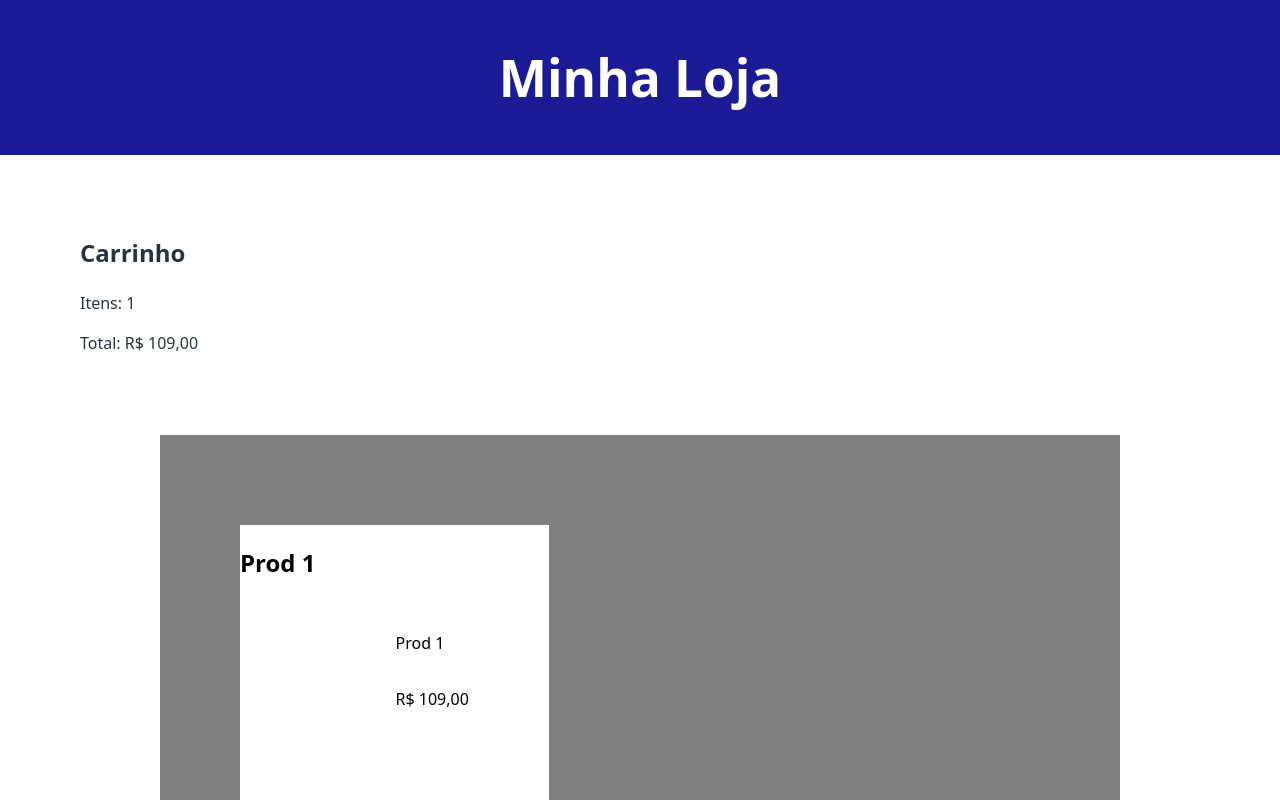
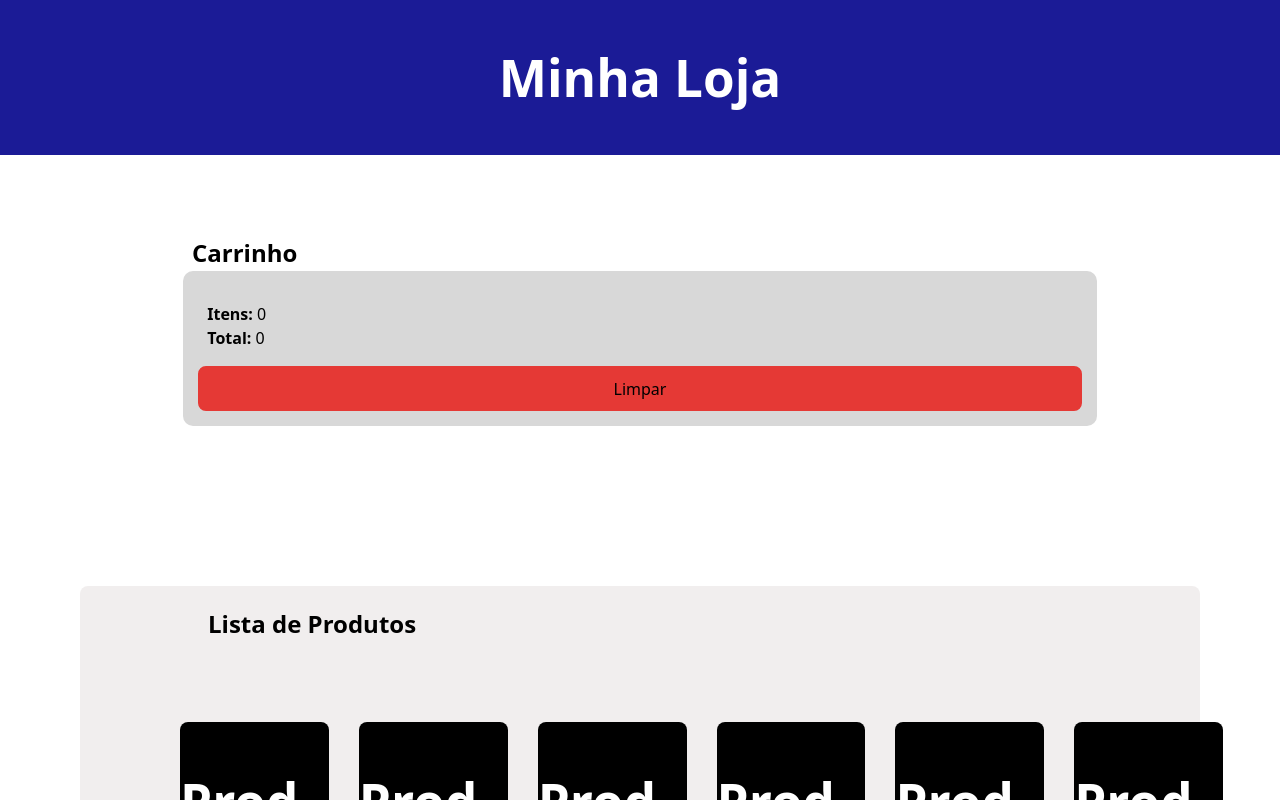
Before and after one commit to INARI18/T1-PW, a React (Vite) app: page / in a window 1280 px wide. Shown: the top 800 px of the page. Built offline with nearby package versions, Linux system fonts and the light colour scheme.

Commit message:
(feat): add onclick functions

```diff
--- a/src/App.jsx
+++ b/src/App.jsx
@@ -1,31 +1,30 @@
+import React, { useState } from 'react'
 import './assets/styles/App.css'
 import { ProductList } from './components/Product_List.jsx'
 import { Cart } from './components/Cart'
 
 export default function App() {
-
-  // const [cartItems, setCartItems] = useState([])
-  // const [products, setProducts] = useState([])
-
-  const cart = {
-    storage: [
-      {
-        name: "Prod 1",
-        price: "R$ 109,00"
-      }
-    ],
-    total_price: "R$ 109,00",
-    size: 1
-  }
+  const [cart, setCart] = useState({ storage: [], totalPrice: 0, size: 0 })
 
   const products = [
-    { id: 1, name: 'Prod 1', price: 'R$ 109,00' },
-    { id: 2, name: 'Prod 2', price: 'R$ 59,00' },
-    { id: 3, name: 'Prod 3', price: 'R$ 29,00' },
-    { id: 4, name: 'Prod 4', price: 'R$ 35,50' },
-    { id: 5, name: 'Prod 5', price: 'R$ 90,10' },
-    { id: 6, name: 'Prod 6', price: 'R$ 12,00' }
+    { id: 1, name: 'Prod 1', price: 109.5 },
+    { id: 2, name: 'Prod 2', price: 59.05 },
+    { id: 3, name: 'Prod 3', price: 29.90 },
+    { id: 4, name: 'Prod 4', price: 35.50 },
+    { id: 5, name: 'Prod 5', price: 90.10 },
+    { id: 6, name: 'Prod 6', price: 12.00 }
   ]
+
+  const addToCart = (product) => {
+    setCart((prev) => {
+      const newStorage = [...prev.storage, product]
+      return {
+        storage: newStorage,
+        totalPrice: prev.totalPrice + product.price,
+        size: prev.size + 1
+      }
+    })
+  }
 
   return (
       <main>
@@ -37,7 +36,7 @@ export default function App() {
         </section>
         <section>
           <div className="product-Section">
-            <ProductList products={products} />
+            <ProductList products={products} onAddToCart={addToCart} />
           </div>
         </section>
         <footer>
--- a/src/assets/styles/Button.css
+++ b/src/assets/styles/Button.css
@@ -16,8 +16,8 @@
     border: 2px solid #1f8a3d;
 }
 
-/* variant clean */
-.button--clean {
+/* variant clear */
+.button--clear {
     background-color: #e53935;
     color: #000000;
     border: 2px solid #e53935;
--- a/src/assets/styles/Cart.css
+++ b/src/assets/styles/Cart.css
@@ -1,3 +1,10 @@
+
+.Cart{
+    display: flex;
+    align-items: center;
+    flex-direction: column;
+    margin-top: 0px;
+}
 .product {
     background-color: black;
     color: white;
@@ -8,9 +15,39 @@
 
 }
 .Cart_List {
-    background-color: grey;
+    background-color: rgb(216, 216, 216);
     display: flex;
-    justify-content: space-between;
-    padding: 10px 0;
-    border-bottom: 1px solid #eee;
+    border-radius: 10px;
+    flex-direction: column;
+    width: 92%;
+    margin-top: 0%;
+    padding: 15px;
 }
+
+h2 {
+    color: black;
+    margin-left: 10%;
+    margin-top: 0%;
+    margin-bottom: 0%;
+}
+
+.Cart ul{
+    padding-left: 0%;
+    margin-left: 0%;
+}
+
+.Cart  li {
+   margin-bottom: 0%;
+   margin-top: 0%;
+   margin-left: 0%;
+   list-style-type: none;
+   width: 100%;
+}
+
+p {
+    color: black;
+    margin-left: 1%;
+    margin-right: 0%;
+    margin-top: 0%;
+    margin-bottom: 0%;
+}
--- a/src/assets/styles/Cart_Item.css
+++ b/src/assets/styles/Cart_Item.css
@@ -3,14 +3,50 @@
 .cart_item {
     background-color: white;
     display: flex;
-    justify-content: space-between;
-    border-bottom: 1px solid #eee;
     color: black;
+    margin-top: 0%;
+    margin-left: 1%;
+    height: 70px;
+    width: 98%;
+    align-items: center;
+    margin-bottom: 1%;
+}
+
+.cart_item h2{
+    background-color: black;
+    color: white;
+    font-size: small;
+
+    display: flex;
+    align-items: center;
+    justify-content: center;
+
+    margin-left: 2%;
+    margin-right: 0%;
+    padding-left: 0%;
+    width: 10%;
+    height: 80%;
 }
 
 .cart_item .item_details {
     display: flex;
     flex-direction: column;
     justify-content: space-between;
-    padding: 10px 0;
 }
+
+.cart_item .item_details ul {
+   padding-left: 0%;
+   margin-left: 0%;
+}
+
+.cart_item .item_details li {
+   margin-bottom: 0%;
+   margin-top: 0%;
+   margin-left: 2%;
+   list-style-type: none;
+}
+
+.cart_item .item_details p {
+   font-size: small;
+   width: 100%;
+}
--- a/src/components/Cart.jsx
+++ b/src/components/Cart.jsx
@@ -3,19 +3,21 @@ import {Cart_item} from './Cart_item'
 import { Button } from './ui/Button'
 
 export function Cart({ cart }) {
-
-    let i;
     return (
         <div>
             <h2>Carrinho</h2>
-            <p>Itens: {cart.size}</p>
-            <p>Total: {cart.total_price}</p>
-            <section className="Cart_List">
-                {cart.storage.map((item) => (
-                    <Cart_item item={item} />
-                ))}
-            </section>
-            <Button text="Finalizar Compra" />
+                <section className= "Cart">
+                    <section className="Cart_List">
+                        <ul>
+                            <li><p><b>Itens:</b> {cart.size}</p></li>
+                            <li><p><b>Total:</b> {cart.totalPrice}</p></li>
+                        </ul>
+                        {cart.storage.map((item) => (
+                            <Cart_item key={item.id} item={item} />
+                        ))}
+                        <Button text="Limpar" variant='clear' />
+                    </section>
+                </section>
         </div>
     );
 }
--- a/src/components/Cart_item.jsx
+++ b/src/components/Cart_item.jsx
@@ -1,4 +1,5 @@
 import '../assets/styles/Cart_Item.css';
+import { Button } from './ui/Button';
 
 export function Cart_item({ item }) {
 
@@ -6,9 +7,12 @@ export function Cart_item({ item }) {
         <section className="cart_item">
             <h2>{item.name}</h2>
             <section className="item_details">
-                <p>{item.name}</p>
-                <p>{item.price}</p>
+                <ul>
+                    <li> <p>{item.name}</p></li>
+                    <li> <p>{item.price}</p></li>
+                </ul>
             </section>
+            <Button text="Excluir" />
         </section>
     );
 }
--- a/src/components/Product_Card.jsx
+++ b/src/components/Product_Card.jsx
@@ -1,7 +1,11 @@
 import '../assets/styles/Product_Card.css';
 import { Button } from './ui/Button';
 
-export function ProductCard( { product } ) {
+export function ProductCard( { product, onAddToCart } ) {
+    const handleBuy = () => {
+        if (onAddToCart) onAddToCart(product)
+    }
+
     return (
         <div className="product-card">
             <div className='product-div'>
@@ -9,8 +13,8 @@ export function ProductCard( { product } ) {
             </div>
             <div className='product-info'>
                 <h3>{product.name}</h3>
-                <p>{product.price}</p>
-                <Button text="Comprar" variant='buy'/>
+                <p>{`R$ ${product.price}`}</p>
+                <Button text="Comprar" variant='buy' onClick={handleBuy} />
             </div>
         </div>
     );
--- a/src/components/Product_List.jsx
+++ b/src/components/Product_List.jsx
@@ -3,14 +3,14 @@ import { ProductCard } from '../components/Product_Card';
 import '../assets/styles/Product_List.css';
 
 // lista de cards
-export function ProductList({ products = [] }) {
+export function ProductList({ products = [], onAddToCart }) {
     return (
         <div>
             <h2 style={{ color: 'black' }}>Lista de Produtos</h2>
             <section className="ProductList">
                 {products.length > 0 ? (
                     products.map((product) => (
-                        <ProductCard key={product.id} product={product} />
+                        <ProductCard key={product.id} product={product} onAddToCart={onAddToCart} />
                     ))
                 ) : (
                     <p style={{color:'black'}}>Nenhum produto disponível no momento</p>
--- a/src/components/ui/Button.jsx
+++ b/src/components/ui/Button.jsx
@@ -1,10 +1,10 @@
 import React from 'react';
 import '../../assets/styles/Button.css';
 
-export function Button({ text, variant = ''}) {
+export function Button({ text, variant = '', onClick }) {
 
   return (
-    <button className={`button--${variant}`}>
+    <button className={`button--${variant}`} onClick={onClick}>
       {text}
     </button>
   );
```
